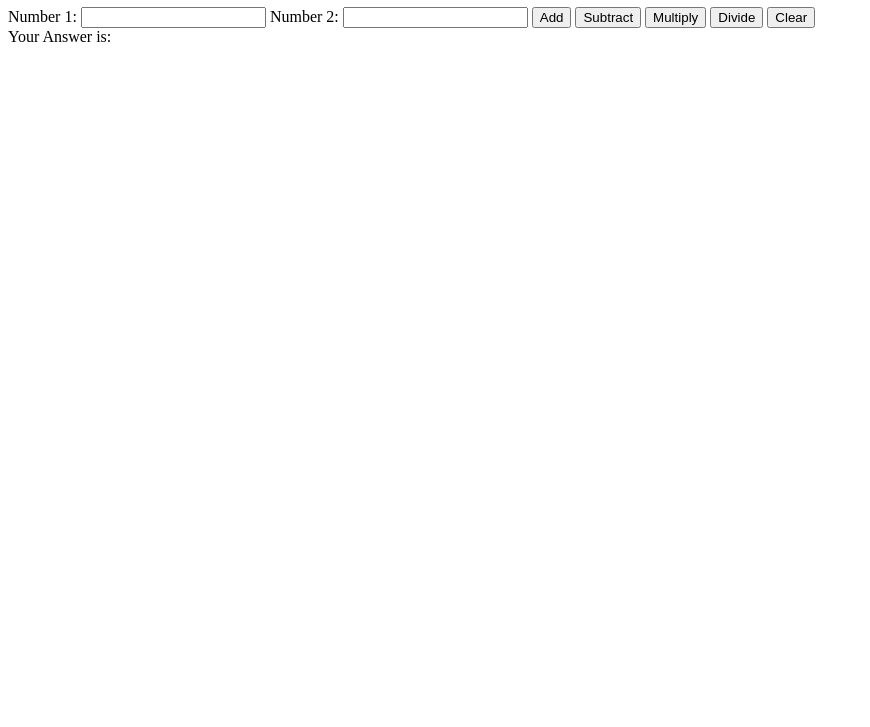
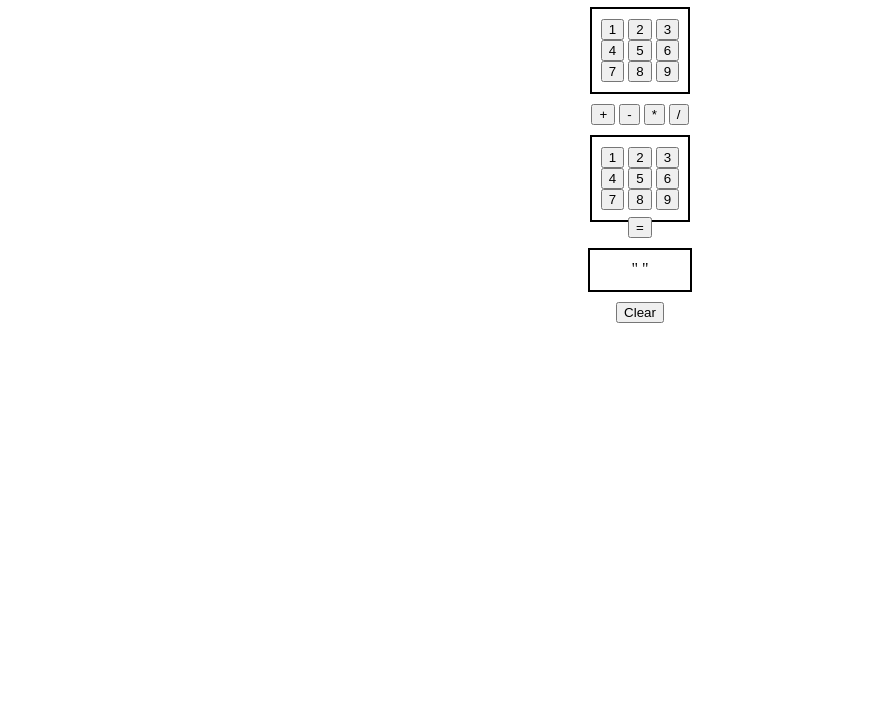
Before and after one commit to Kboneil/calculator, a website: page public/views/index.html in a window 1280 px wide. Shown: the part 73-800 px from the top of the page, without its empty margins (0-870 px from the left). Drawn offline with Linux system fonts and the light colour scheme; no server answers.

Commit message:
complete hard mode

```diff
--- a/public/scripts/client.js
+++ b/public/scripts/client.js
@@ -1,42 +1,50 @@
 $(function(){
+//creates variables for user chosen numbers and operation
+var x;
+var y;
+var type;
 
-calculate();
-
-$('form').on('click', 'button', function(event){
-  console.log('this', $(this).data('type'));
+append();
+//on click the variables will change according to their id
+$('form').on('click', 'button', function (){
+  var $button = $(this);
+  if ($button.attr('class') === 'groupOne'){
+    x = $(this).attr('id');
+  }
+  if ($button.attr('class') === 'function'){
+    type = $(this).attr('id');
+  }
+  if ($button.attr('class') === 'groupTwo'){
+    y = $(this).attr('id');
+  }
+});
+//on click the data will get sent to the server
+$('#outsideForm').on('click', '#submit', function(event){
+  var formData = {x: x, y: y, type: type};
   event.preventDefault();
-  var x = Number($('input[name="x"]').val());
-  var y = Number($('input[name="y"]').val());
-  var type = $(this).data('type');
-  console.log('one', x);
-  console.log('two', y);
-  var formData = {x: x, y: y, type: type};
-  console.log('formData', formData);
-  console.log('outside ajax');
   $.ajax({
     type: 'POST',
     url: '/calculate',
     data: formData,
-    success:  calculate
+    //on success it will get appended to the DOM
+    success:  append
 });//end ajax
-  $('form').find('input[type=number]').val('');
 });//end click
 
-
-$('form').on('click', '#clear', function (){
+//on clear the box will be emptied
+$('#outsideForm').on('click', '#clear', function (){
   $('#answer').empty();
 });
 }); //end of doc ready
-
-function calculate() {
-  console.log('in the calculate function');
+//appends the DOM with the calculation result by getting it from the server
+function append() {
 $.ajax({
   type: 'GET',
   url: '/calculate',
   success: function (number){
-    console.log("number", number);
+    //clears out the old answer and replaces it with the new one
     $('#answer').empty();
-    $('#answer').text('Your answer is: ' + number);
+    $('#answer').text('     ' + number);
   }
 });
 }
--- a/public/views/index.html
+++ b/public/views/index.html
@@ -10,16 +10,39 @@
   <body>
     <h1>Calculate!</h1>
   <form>
-    <label>Number 1:</label>
-    <input type="number" name="x"/>
-    <label>Number 2:</label>
-    <input type="number" name="y"/>
-    <button id="add" data-type="add">Add</button>
-    <button id="subtract" data-type="subtract">Subtract</button>
-    <button id="multiply" data-type="multiply">Multiply</button>
-    <button id="divide" data-type="divide">Divide</button>
-    <button id="clear">Clear</button>
+    <div id="firstNum">
+      <button type="button" class="groupOne" id="1">1</button>
+      <button type="button" class="groupOne" id="2">2</button>
+      <button type="button" class="groupOne" id="3">3</button>
+      <button type="button" class="groupOne" id="4">4</button>
+      <button type="button" class="groupOne" id="5">5</button>
+      <button type="button" class="groupOne" id="6">6</button>
+      <button type="button" class="groupOne" id="7">7</button>
+      <button type="button" class="groupOne" id="8">8</button>
+      <button type="button" class="groupOne" id="9">9</button>
+    </div>
+    <div id="operator">
+          <button type="button" class="function" id="add">+</button>
+          <button type="button" class="function" id="subtract">-</button>
+          <button type="button" class="function" id="multiply">*</button>
+          <button type="button" class="function" id="divide">/</button>
+    </div>
+    <div id="secondNum">
+      <button type="button" class="groupTwo" id="1">1</button>
+      <button type="button" class="groupTwo" id="2">2</button>
+      <button type="button" class="groupTwo" id="3">3</button>
+      <button type="button" class="groupTwo" id="4">4</button>
+      <button type="button" class="groupTwo" id="5">5</button>
+      <button type="button" class="groupTwo" id="6">6</button>
+      <button type="button" class="groupTwo" id="7">7</button>
+      <button type="button" class="groupTwo" id="8">8</button>
+      <button type="button" class="groupTwo" id="9">9</button>
+    </div>
   </form>
-  <div id="answer">Your Answer is: </div>
+    <div id="outsideForm">
+      <button id="submit">=</button>
+      <div id="answer">"     "</div>
+      <button id="clear">Clear</button>
+    </div>
   </body>
 </html>
--- a/public/views/styles.css
+++ b/public/views/styles.css
@@ -0,0 +1,28 @@
+#firstNum, #secondNum, #answer{
+  border: 2px solid black;
+  margin: 10px 0 10px 0;
+  padding-top: 10px;
+  padding-bottom: 10px;
+
+}
+form {
+  height: 100px;
+  width: 100px;
+  margin: auto;
+}
+
+#answer{
+  height: 20px;
+  width: 100px;
+  margin: 10px auto 10px auto;
+
+}
+
+#outsideForm {
+margin-top: 100px;
+padding: 10px;
+}
+
+body {
+  text-align: center;
+}
```
Also changed, not shown: routes/calculate.js (+4 -10 lines), 1 other file.
